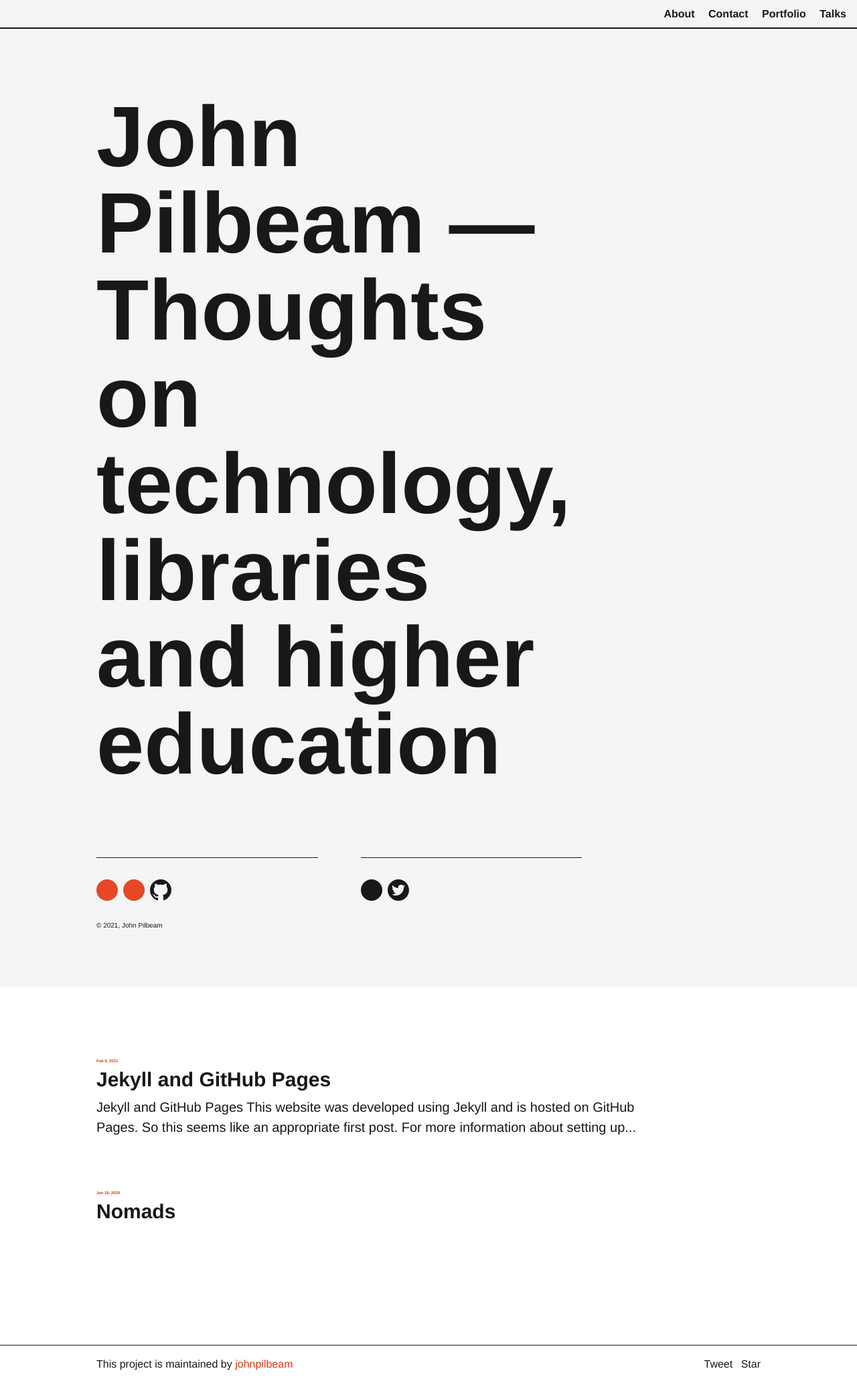
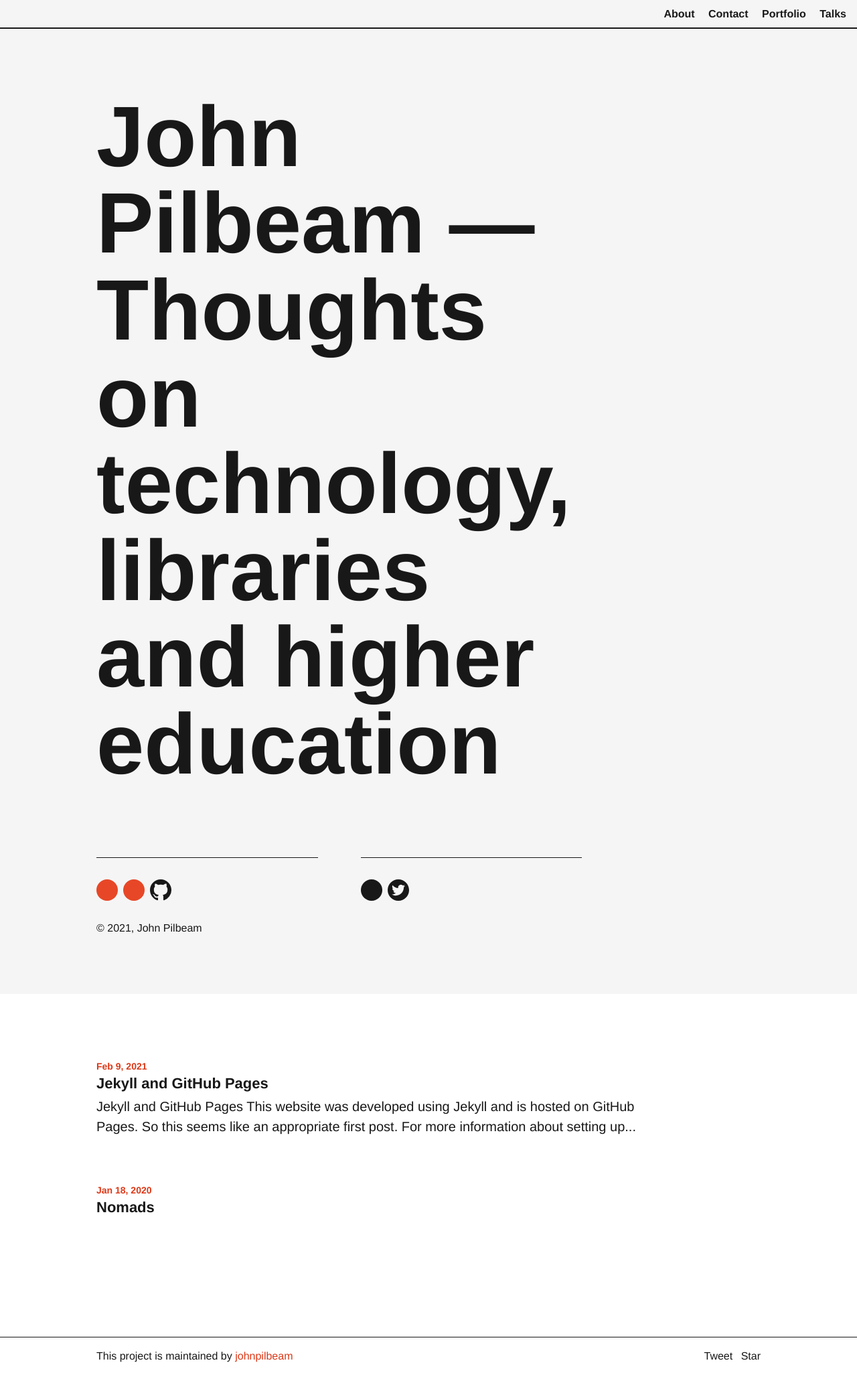
Before and after one commit to johnpilbeam/johnpilbeam.com, a Jekyll site: the page built from index.markdown, in a window 1280 px wide. Shown: the whole page at 67% size. Built offline with Jekyll 4.4.1, drawn with Linux system fonts in a browser that asks for light colours; comment, search, counter and statistics services are not loaded.

Commit message:
Update _variables.scss

```diff
--- a/_sass/_variables.scss
+++ b/_sass/_variables.scss
@@ -9,12 +9,12 @@ $prose-font-size: 20px;
 $h0-mobile: 64px;
 $h0-desktop: 128px;
 
-$h1-size: 30px !default;
-$h2-size: 22px !default;
-$h3-size: 24px !default;
-$h4-size: 10px !default;
-$h5-size: 6px !default;
-$h6-size: 4px !default;
+$h1-size: 22px !default;
+$h2-size: 20px !default;
+$h3-size: 18px !default;
+$h4-size: 16px !default;
+$h5-size: 14px !default;
+$h6-size: 12px !default;
 
 // Default border color
 $color-border: #ddd !default;
```
